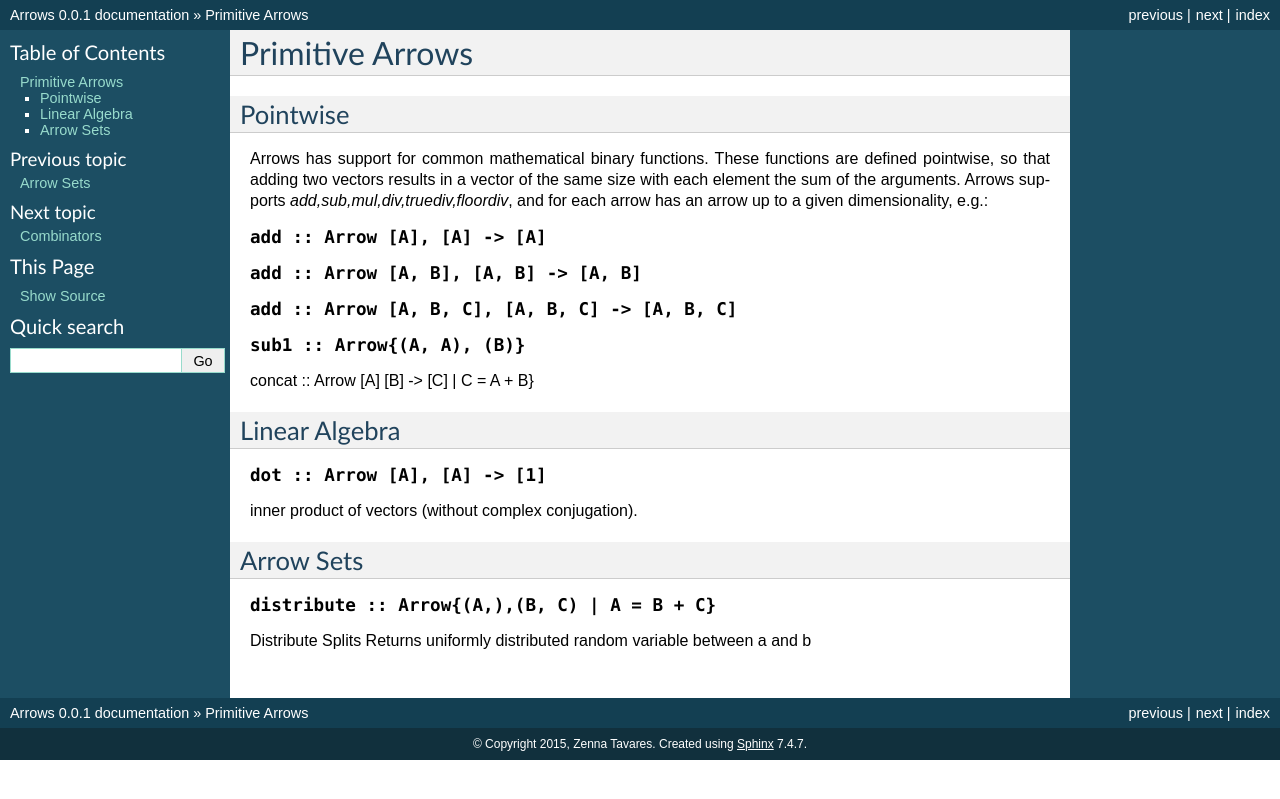
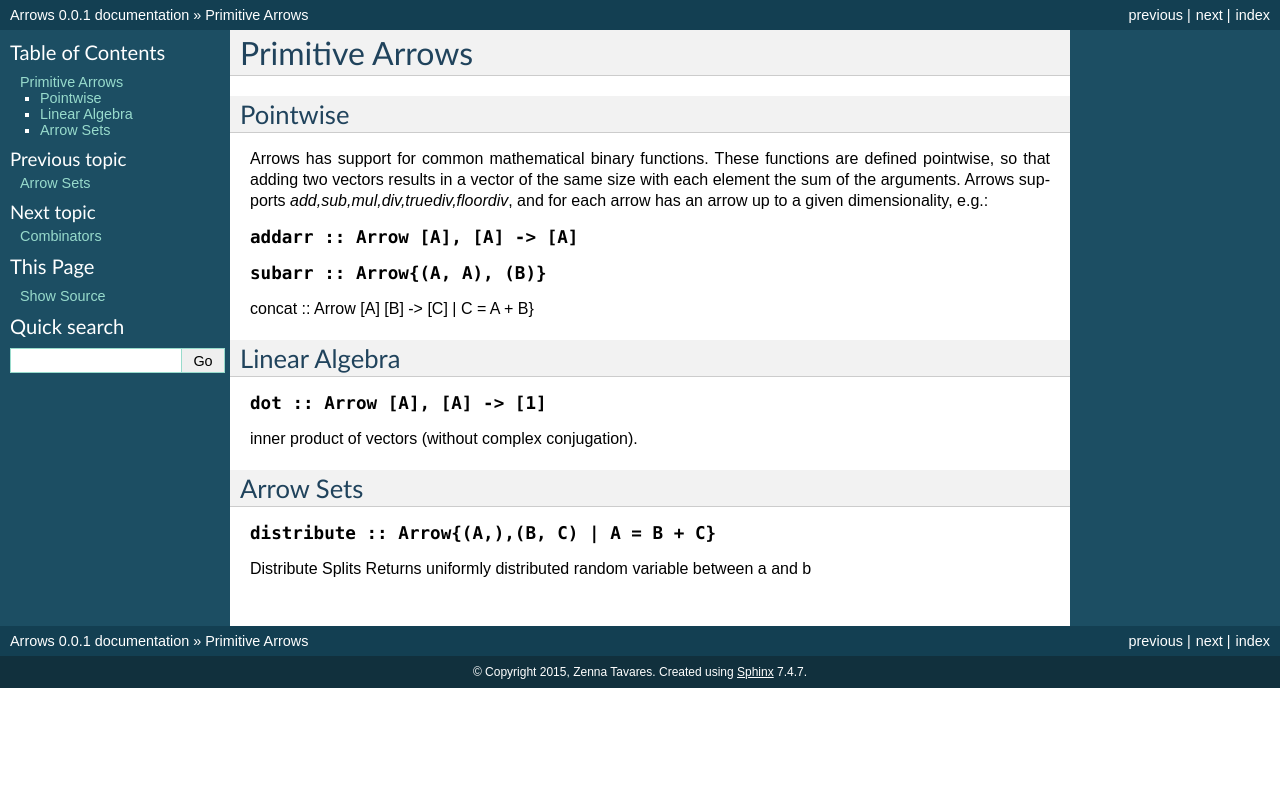
Before and after one commit to zenna/Arrows.jl, a Sphinx documentation site: the page built from docs/source/primarrows.rst, in a window 1280 px wide. Shown: the top 799 px of the page. Built offline with Sphinx 7.4.7, drawn with Linux system fonts in a browser that asks for light colours; pages that are not in the unit, such as notebooks, are missing from menus.

```diff
--- a/docs/source/primarrows.rst
+++ b/docs/source/primarrows.rst
@@ -10,11 +10,8 @@
 These functions are defined pointwise, so that adding two vectors results in a vector of the same size with each element the sum of the arguments.
 Arrows supports `add,sub,mul,div,truediv,floordiv`, and for each arrow has an arrow up to a given dimensionality, e.g.:
 
-.. function:: add :: Arrow [A], [A] -> [A]
-.. function:: add :: Arrow [A, B], [A, B] -> [A, B]
-.. function:: add :: Arrow [A, B, C], [A, B, C] -> [A, B, C]
-
-.. function:: sub1 :: Arrow{(A, A), (B)}
+.. function:: addarr :: Arrow [A], [A] -> [A]
+.. function:: subarr :: Arrow{(A, A), (B)}
 
 concat :: Arrow [A] [B] -> [C] | C = A + B}
 
```
Also changed, not shown: 5 other files.
